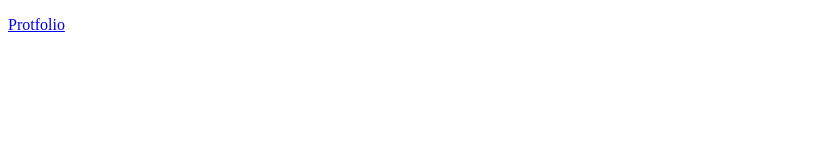
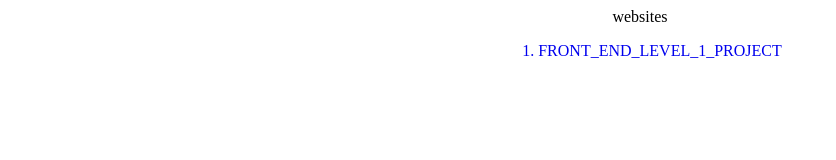
Before and after one commit to MrCaffiene/websites, a plain HTML site: page index.html in a window 1280 px wide. Shown: the whole page, without its empty margins (0-836 px from the left). Drawn offline with Linux system fonts and the light colour scheme.

Commit message:
landing page sorted

```diff
--- a/index.html
+++ b/index.html
@@ -2,8 +2,14 @@
 <html>
     <head>
         <title>Index</title>
+        <link href="stylesheet.css" rel="stylesheet" type="text/css" />
     </head>
     <body>
-         <p><a href="MrCaffiene/MrCaffiene.html">Protfolio</a></p>
+         <div>websites</div>
+         <div id="websites-listed">
+            <ol>
+                <a href="FRONT_END_LEVEL_1/index.html"><li>FRONT_END_LEVEL_1_PROJECT</li></a>
+            </ol>
+         </div>
     </body>
 </html>
--- /dev/null
+++ b/stylesheet.css
@@ -0,0 +1,9 @@
+*{
+    text-align:center;
+    text-decoration: none;
+
+}
+#websites-listed{
+    display: flex;
+    justify-content: center;
+}
```
